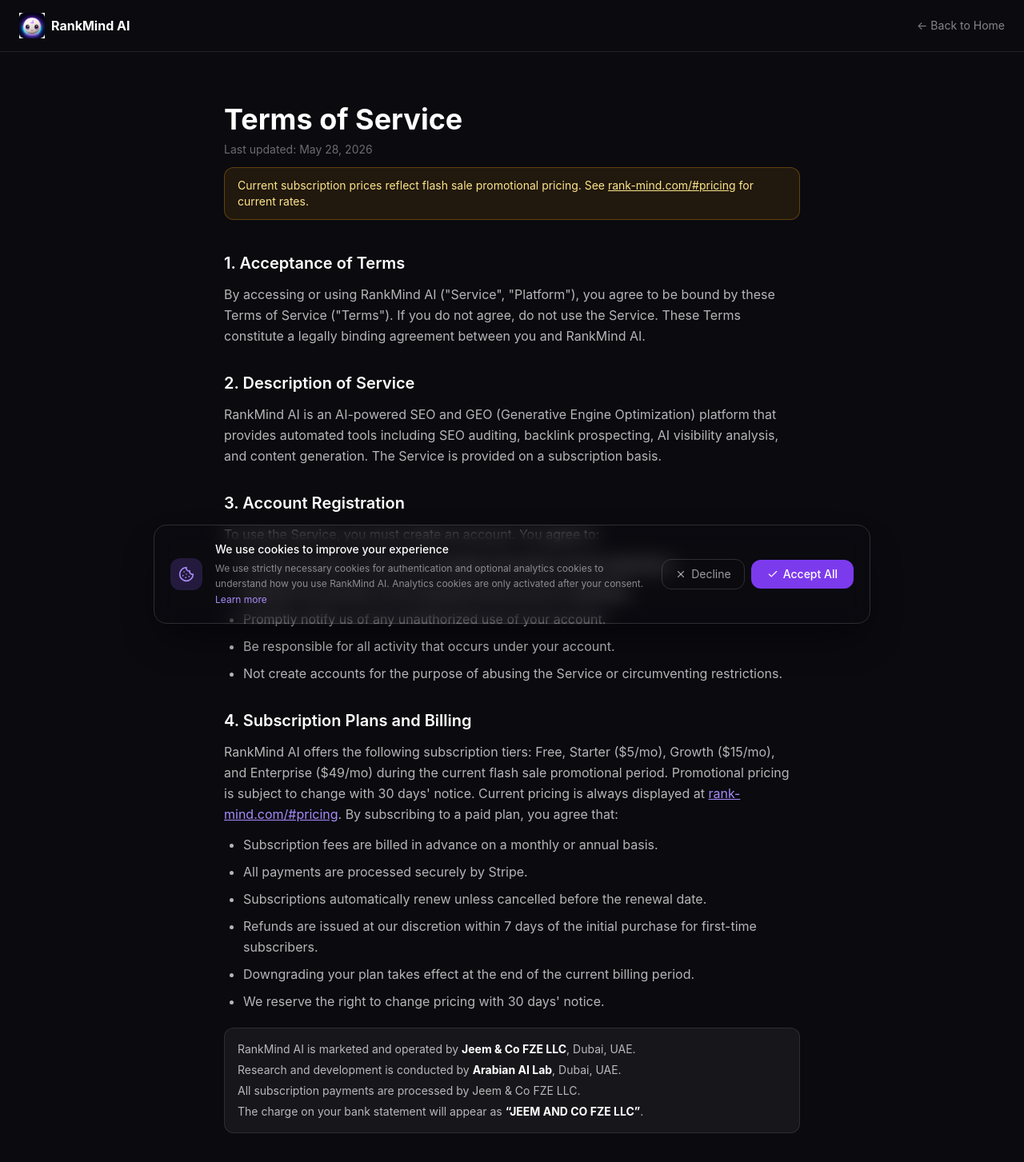
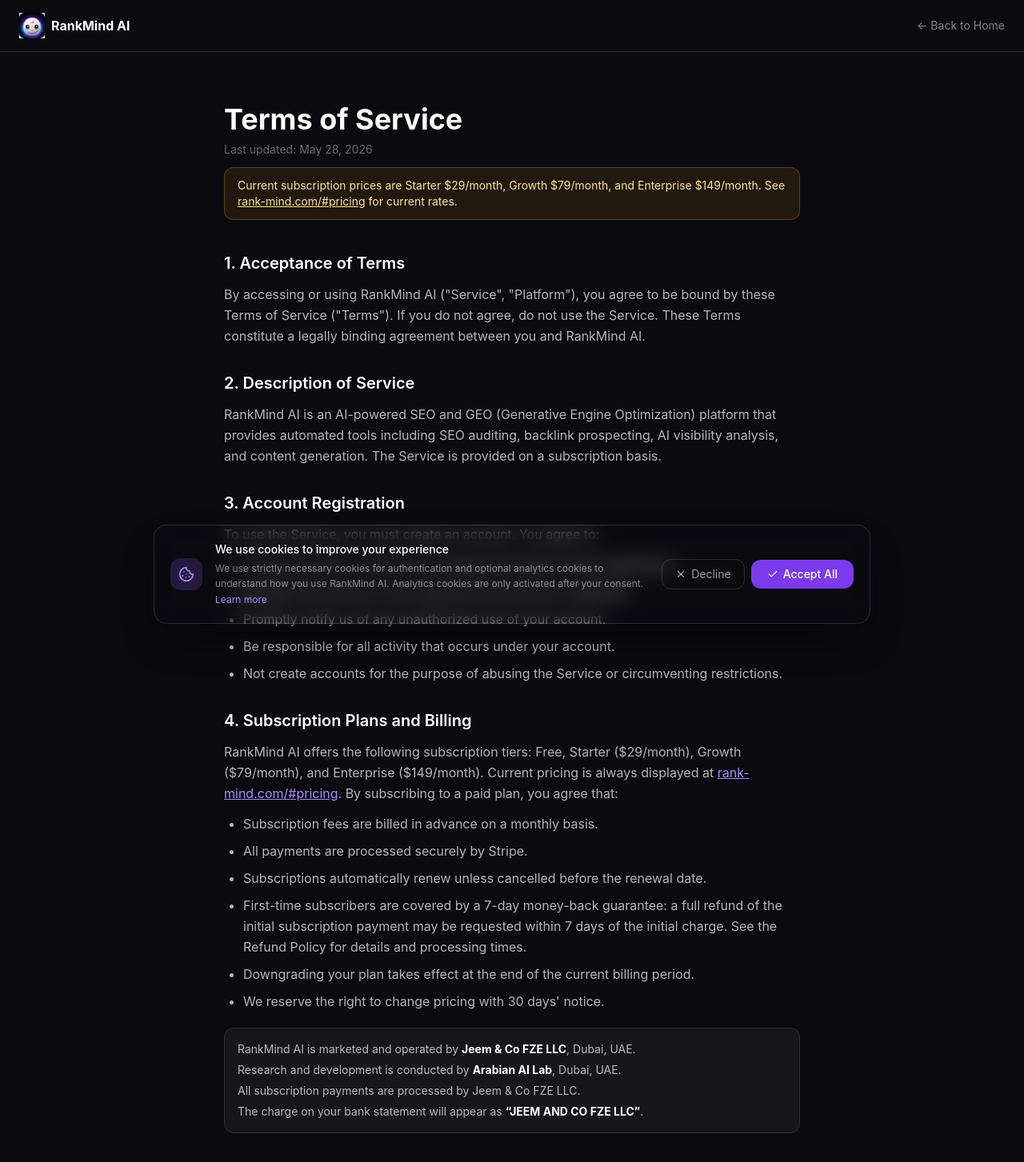
Before and after one commit to tabishzaidiai-web/rankmind-ai, a Next.js app: page /terms in a window 1280 px wide. Shown: the top 1453 px of the page at 80% size. Built offline with nearby package versions, Linux system fonts and the light colour scheme; no server answers.

Commit message:
Update Terms to match live pricing ($29/$79/$149, monthly, 7-day guarantee)

```diff
--- a/src/app/terms/page.tsx
+++ b/src/app/terms/page.tsx
@@ -32,7 +32,7 @@
         <h1 className="text-4xl font-bold text-white mb-2">Terms of Service</h1>
         <p className="text-white/40 text-sm mb-3">Last updated: {LAST_UPDATED}</p>
         <div className="bg-amber-500/10 border border-amber-500/30 rounded-xl px-4 py-3 mb-10 text-sm text-amber-200">
-          Current subscription prices reflect flash sale promotional pricing. See{' '}
+          Current subscription prices are Starter $29/month, Growth $79/month, and Enterprise $149/month. See{' '}
           <a href="https://www.rank-mind.com/#pricing" className="underline hover:text-amber-100">rank-mind.com/#pricing</a>{' '}
           for current rates.
         </div>
@@ -63,12 +63,12 @@
 
           <section>
             <h2 className="text-xl font-semibold text-white mb-3">4. Subscription Plans and Billing</h2>
-            <p>RankMind AI offers the following subscription tiers: Free, Starter ($5/mo), Growth ($15/mo), and Enterprise ($49/mo) during the current flash sale promotional period. Promotional pricing is subject to change with 30 days&apos; notice. Current pricing is always displayed at <a href="https://www.rank-mind.com/#pricing" className="text-violet-400 hover:text-violet-300 underline">rank-mind.com/#pricing</a>. By subscribing to a paid plan, you agree that:</p>
+            <p>RankMind AI offers the following subscription tiers: Free, Starter ($29/month), Growth ($79/month), and Enterprise ($149/month). Current pricing is always displayed at <a href="https://www.rank-mind.com/#pricing" className="text-violet-400 hover:text-violet-300 underline">rank-mind.com/#pricing</a>. By subscribing to a paid plan, you agree that:</p>
             <ul className="list-disc pl-6 mt-3 space-y-2">
-              <li>Subscription fees are billed in advance on a monthly or annual basis.</li>
+              <li>Subscription fees are billed in advance on a monthly basis.</li>
               <li>All payments are processed securely by Stripe.</li>
               <li>Subscriptions automatically renew unless cancelled before the renewal date.</li>
-              <li>Refunds are issued at our discretion within 7 days of the initial purchase for first-time subscribers.</li>
+              <li>First-time subscribers are covered by a 7-day money-back guarantee: a full refund of the initial subscription payment may be requested within 7 days of the initial charge. See the Refund Policy for details and processing times.</li>
               <li>Downgrading your plan takes effect at the end of the current billing period.</li>
               <li>We reserve the right to change pricing with 30 days&apos; notice.</li>
             </ul>
```
